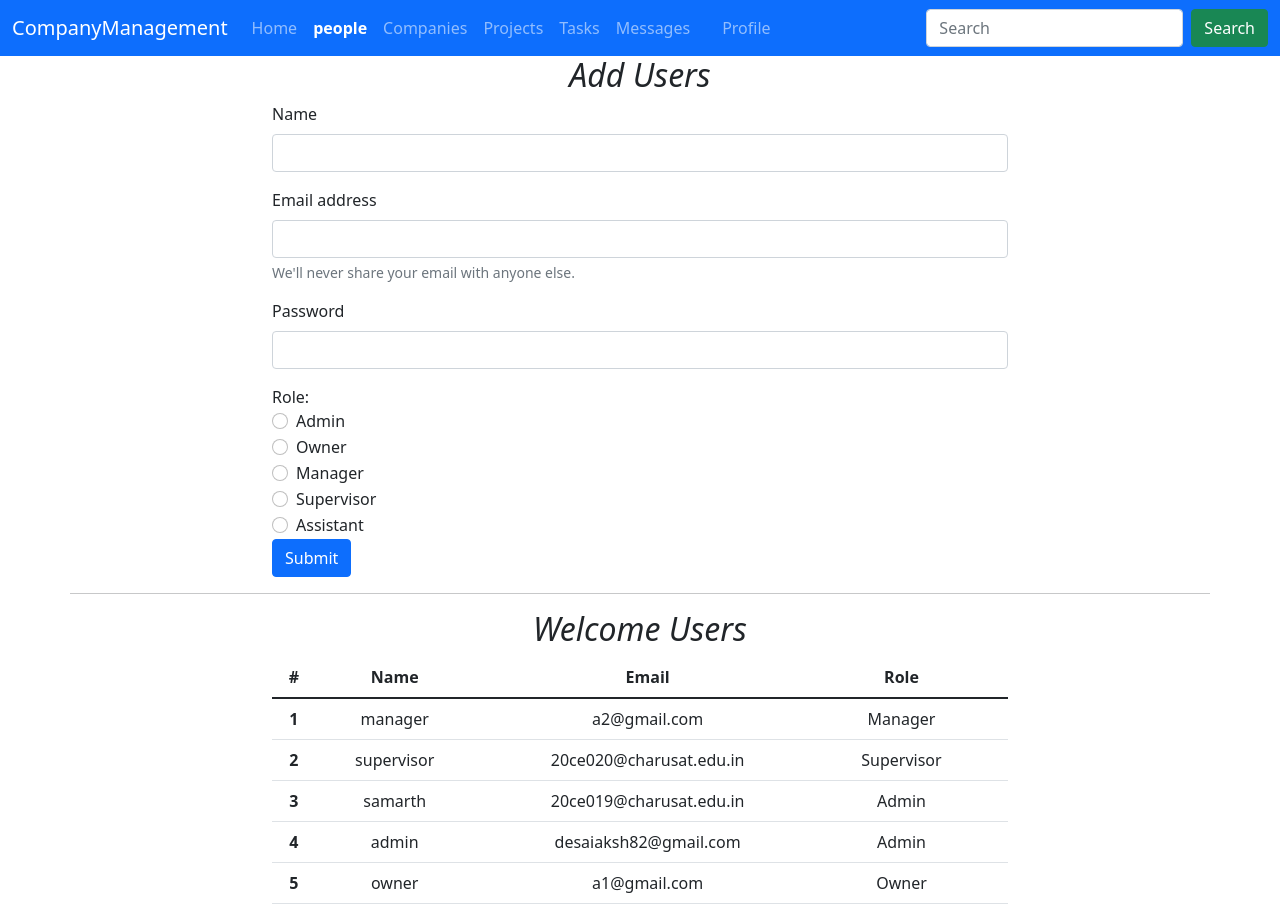
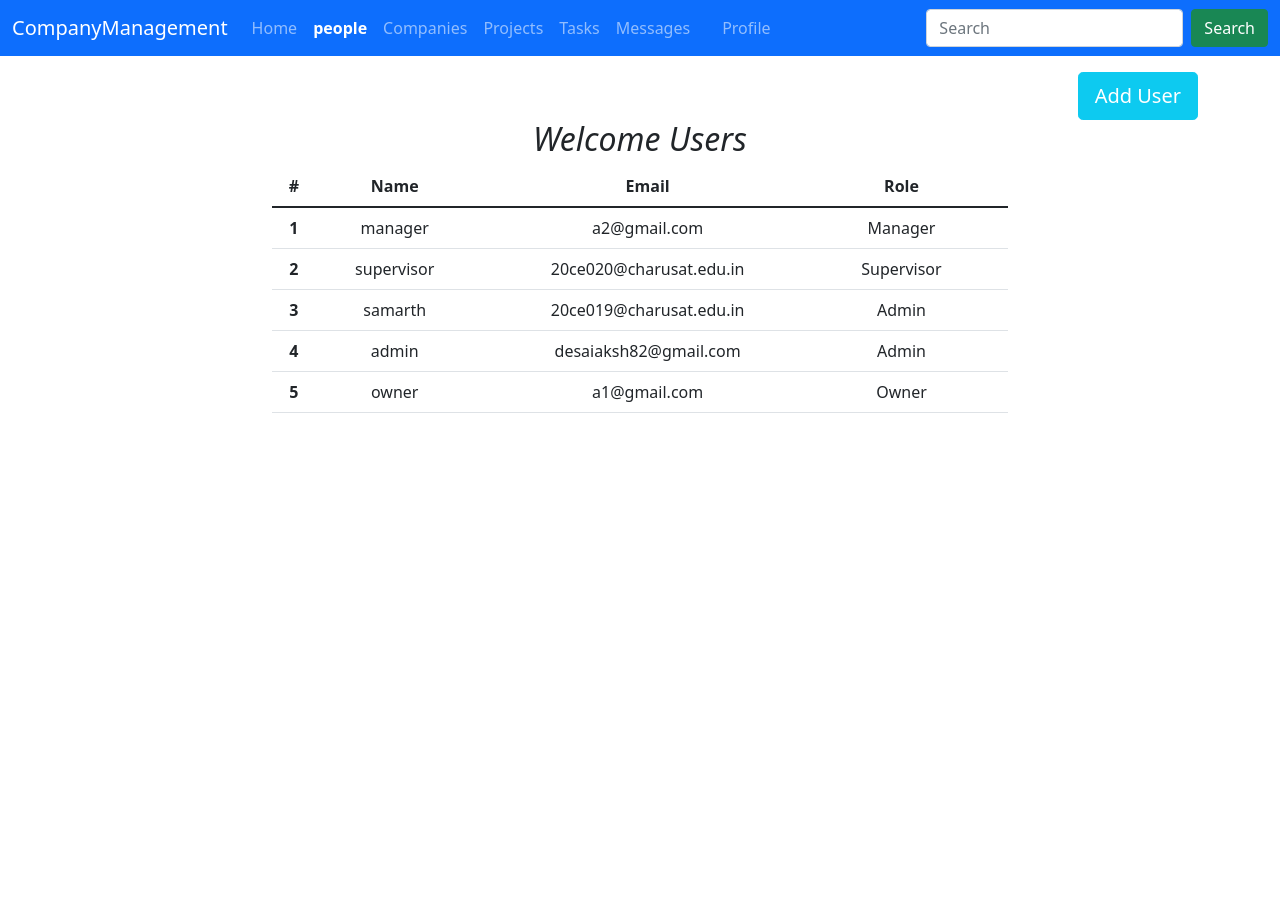
Before and after one commit to AKSHDESAI1/CompanyManagement-2.0, a Django app: page /People/ in a window 1280 px wide. After the commit the page ends 413 px from the top, so only its background shows below. Run offline with Django 4.2, Linux system fonts and the light colour scheme; a user stored in the database is signed in; data comes from the database, SQL or seed files in the repository.

Commit message:
add close button updated function

```diff
--- a/templates/CompanyManagement/DashBoard/People.html
+++ b/templates/CompanyManagement/DashBoard/People.html
@@ -18,6 +18,12 @@
     <div class="container">
       <div class="row">
         {% if request.user.is_admin %}
+
+        <div class="d-flex justify-content-end mt-3" id="btn1">
+          <button class="btn btn-info btn-lg text-white" onclick="addCompany()">Add User </button>
+        </div>
+
+        <div id="content" style='display: none;'>
 
           <div class="col-md-8 offset-md-2">
             <h2 class="text-center"><i> Add Users </i></h2>
@@ -118,14 +124,16 @@
               </div>
 
               <button type="submit" class="btn btn-primary">Submit</button>
+              <button class="btn btn-danger" onclick="closebtn()">Close</button>
+
             </form>
             <div class="invalid-feedback">Please select a gender.</div>
           </div>
+        </div>
 
-        <hr class="my-3" />
         {% endif %}
 
-        <div class="col-md-8 offset-md-2 text-center">
+        <div class="col-md-8 offset-md-2 text-center" id="list">
           <h2><i>Welcome Users</i></h2>
 
           <table class="table">
@@ -152,6 +160,24 @@
             </tbody>
           </table>
         </div>
+        <script>
+          let btn = document.getElementById("btn1");
+          let content = document.getElementById("content");
+          let list = document.getElementById("list");
+
+          const addCompany = () => {
+            list.style.display = 'none';
+            btn.classList.add('d-none');
+            content.style.display = 'block';
+          }
+
+          const closebtn = () => {
+            console.log('1')
+            list.style.display = 'block';
+            btn.classList.remove('d-none');
+            content.style.display = 'none';
+          }
+        </script>
       </div>
     </div>
   </body>
```
Lines whose indentation alone changed are shown as unchanged.
